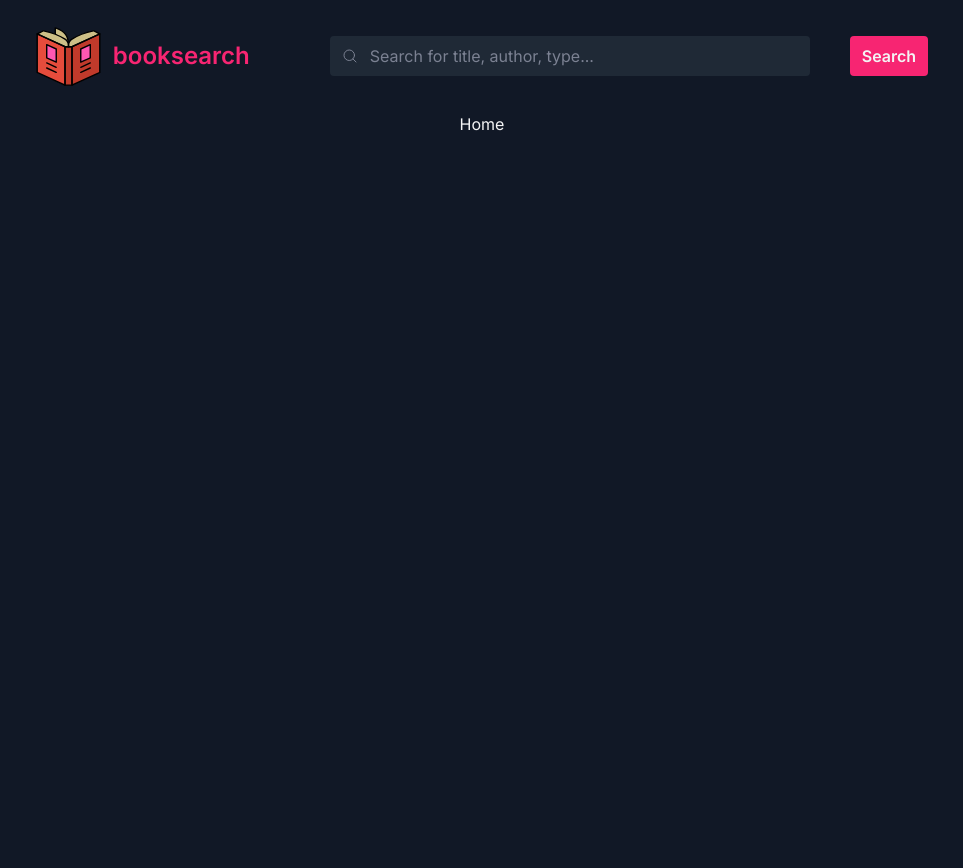
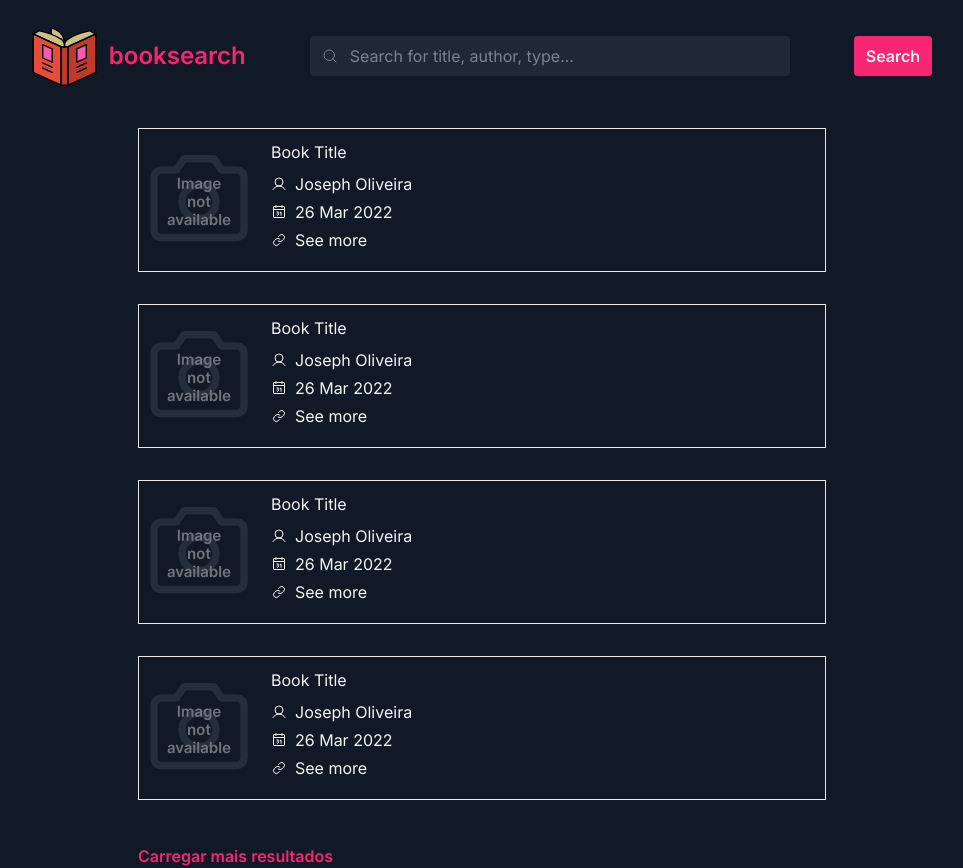
Before and after one commit to nullCommit/booksearch, a React (Vite) app: page / in a window 1280 px wide. Shown: the whole page, without its empty margins (158-1121 px from the left). Before the commit the page ends 800 px from the top, so only its background shows below. Built offline with nearby package versions, Linux system fonts and the light colour scheme.

Commit message:
Feature: add Content and ContentCard components

```diff
--- a/src/App.tsx
+++ b/src/App.tsx
@@ -1,10 +1,11 @@
+import { Content } from './components/Content';
 import { Header } from './components/Header';
 
 export function App() {
   return (
-    <div className='flex flex-col items-center'>
+    <div className='flex flex-col items-center relative'>
       <Header />
-      <h1>Home</h1>
+      <Content />
     </div>
   );
 }
--- /dev/null
+++ b/src/components/Content.tsx
@@ -0,0 +1,16 @@
+import { ContentCard } from './ContentCard';
+
+export function Content() {
+  return (
+    <div className='flex flex-col'>
+      <ContentCard />
+      <ContentCard />
+      <ContentCard />
+      <ContentCard />
+
+      <a href='' className='mt-7 text-brand-500 font-semibold'>
+        Carregar mais resultados
+      </a>
+    </div>
+  );
+}
--- /dev/null
+++ b/src/components/ContentCard.tsx
@@ -0,0 +1,31 @@
+import { User, Calendar, Link, Camera } from 'phosphor-react';
+import cameraImage from '../assets/camera.svg';
+
+export function ContentCard() {
+  return (
+    <div className='w-[43rem] h-36 flex items-center relative gap-3 my-4 border'>
+      <img src={cameraImage} alt='' className='opacity-40 w-[7.5rem]' />
+
+      <div>
+        <h1>Book Title</h1>
+
+        <ul className='my-2'>
+          <li className='flex items-center gap-2 mb-1'>
+            <User />
+            <span>Joseph Oliveira</span>
+          </li>
+
+          <li className='flex items-center gap-2 mb-1'>
+            <Calendar />
+            <span>26 Mar 2022</span>
+          </li>
+
+          <li className='flex items-center gap-2'>
+            <Link />
+            <span>See more</span>
+          </li>
+        </ul>
+      </div>
+    </div>
+  );
+}
--- a/src/components/Header.tsx
+++ b/src/components/Header.tsx
@@ -13,10 +13,10 @@ export function Header() {
   }
 
   return (
-    <div className='max-w-7xl h-28 mx-4 flex items-center gap-20 '>
+    <div className='max-w-7xl h-28 mx-4 flex items-center gap-16 '>
       <a
         href='/'
-        className='focus:outline-none focus:ring focus:ring-2 focus:ring-brand-500 focus:ring-offset-2 focus:ring-offset-[#111826]'
+        className='focus:outline-none focus:ring-2 focus:ring-brand-500 focus:ring-offset-2 focus:ring-offset-[#111826]'
       >
         <div className='flex items-center gap-3'>
           <img src={bookImage} alt='book' width={65} height={65} />
@@ -26,12 +26,12 @@ export function Header() {
         </div>
       </a>
 
-      <form onSubmit={handleSubmit} className='flex gap-10 '>
+      <form onSubmit={handleSubmit} className='flex gap-16 '>
         <div className='relative flex items-center text-shadowText-300 focus-within:text-brand-500'>
           <MagnifyingGlass className='absolute ml-3' />
           <input
             type='text'
-            className='w-[30rem] bg-accent-300 pr-3 pl-10 py-2 rounded text-white placeholder:text-shadowText-300 border-0 focus:border-brand-500 focus:outline-none focus:ring focus:ring-2 focus:ring-brand-500 focus:ring-offset-2 focus:ring-offset-[#111826]'
+            className='w-[30rem] bg-accent-300 pr-3 pl-10 py-2 rounded text-white placeholder:text-shadowText-300 border-0 focus:border-brand-500 focus:outline-none focus:ring-2 focus:ring-brand-500 focus:ring-offset-2 focus:ring-offset-[#111826]'
             placeholder='Search for title, author, type...'
             onChange={e => setSearch(e.target.value)}
             value={search}
@@ -41,7 +41,7 @@ export function Header() {
         <button
           type='submit'
           onClick={() => {}}
-          className='bg-brand-500 rounded px-3 py-2 font-semibold hover:bg-brand-800 transition-colors focus:outline-none focus:ring focus:ring-2 focus:ring-brand-500 focus:ring-offset-2 focus:ring-offset-[#111826]'
+          className='bg-brand-500 rounded px-3 py-2 font-semibold hover:bg-brand-800 transition-colors focus:outline-none focus:ring-2 focus:ring-brand-500 focus:ring-offset-2 focus:ring-offset-[#111826]'
         >
           Search
         </button>
```
Also changed, not shown: src/assets/camera.svg (added).
